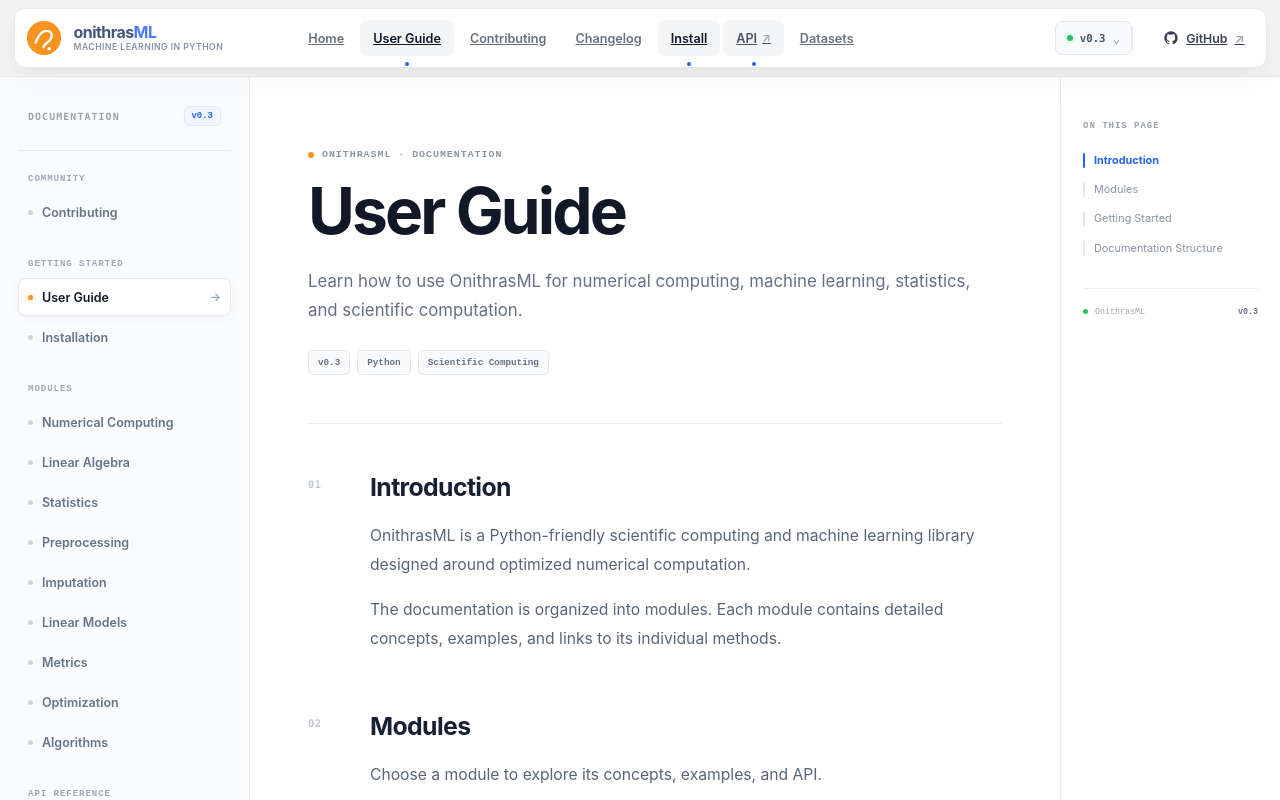
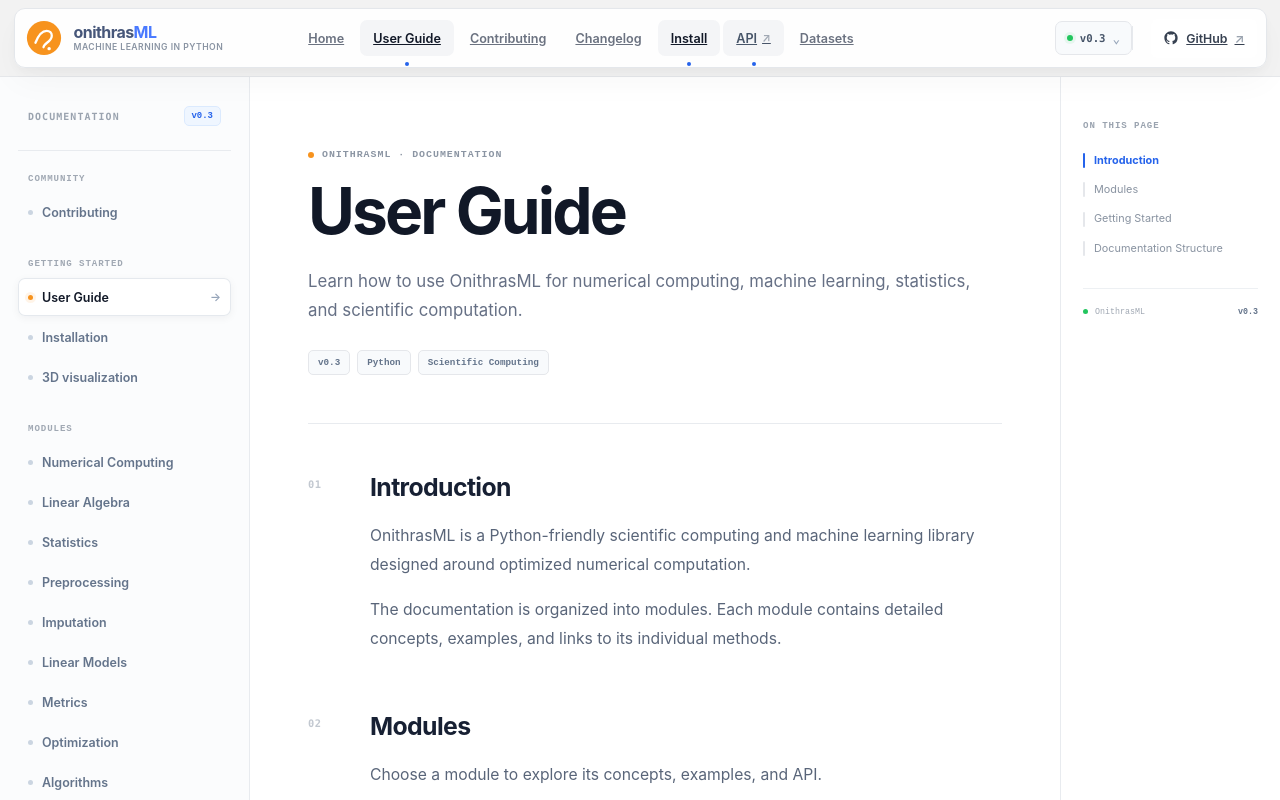
Before and after one commit to vishwa-Ansh/onithrasml_new_doc, a React (Vite) app: page /docs/v0.3 in a window 1280 px wide. Shown: the top 800 px of the page. Built offline with nearby package versions, Linux system fonts and the light colour scheme.

Commit message:
improve algorithm layout and add style for every algorithm

```diff
--- a/src/components/layout/DocsSidebar.tsx
+++ b/src/components/layout/DocsSidebar.tsx
@@ -77,9 +77,7 @@ export function DocsSidebar() {
         ================================================= */}
 
         <div className="docs-sidebar-section">
-  <div className="docs-sidebar-section-title">
-    COMMUNITY
-  </div>
+          <div className="docs-sidebar-section-title">COMMUNITY</div>
 
           <div className="docs-sidebar-links">
             <NavLink
@@ -90,13 +88,9 @@ export function DocsSidebar() {
             >
               <span className="docs-sidebar-link-dot" />
 
-      <span className="docs-sidebar-link-text">
-        Contributing
-      </span>
+              <span className="docs-sidebar-link-text">Contributing</span>
 
-      <span className="docs-sidebar-link-arrow">
-        →
-      </span>
+              <span className="docs-sidebar-link-arrow">→</span>
             </NavLink>
           </div>
         </div>
@@ -128,6 +122,20 @@ export function DocsSidebar() {
               <span className="docs-sidebar-link-dot" />
 
               <span className="docs-sidebar-link-text">Installation</span>
+
+              <span className="docs-sidebar-link-arrow">→</span>
+            </NavLink>
+
+             <NavLink
+              to="/visualizations"
+              end
+              className={({ isActive }) =>
+                `docs-sidebar-link ${isActive ? "active" : ""}`
+              }
+            >
+              <span className="docs-sidebar-link-dot" />
+
+              <span className="docs-sidebar-link-text">3D visualization</span>
 
               <span className="docs-sidebar-link-arrow">→</span>
             </NavLink>
```
Lines whose indentation alone changed are shown as unchanged.
